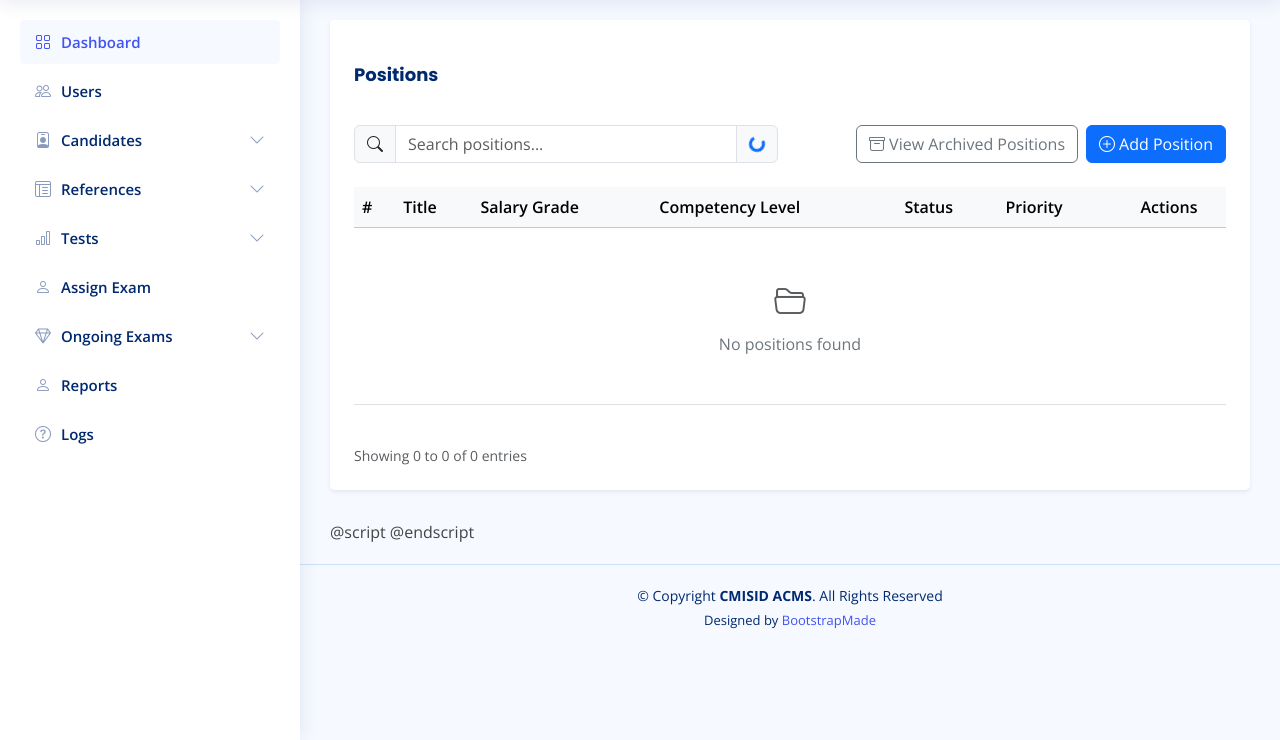
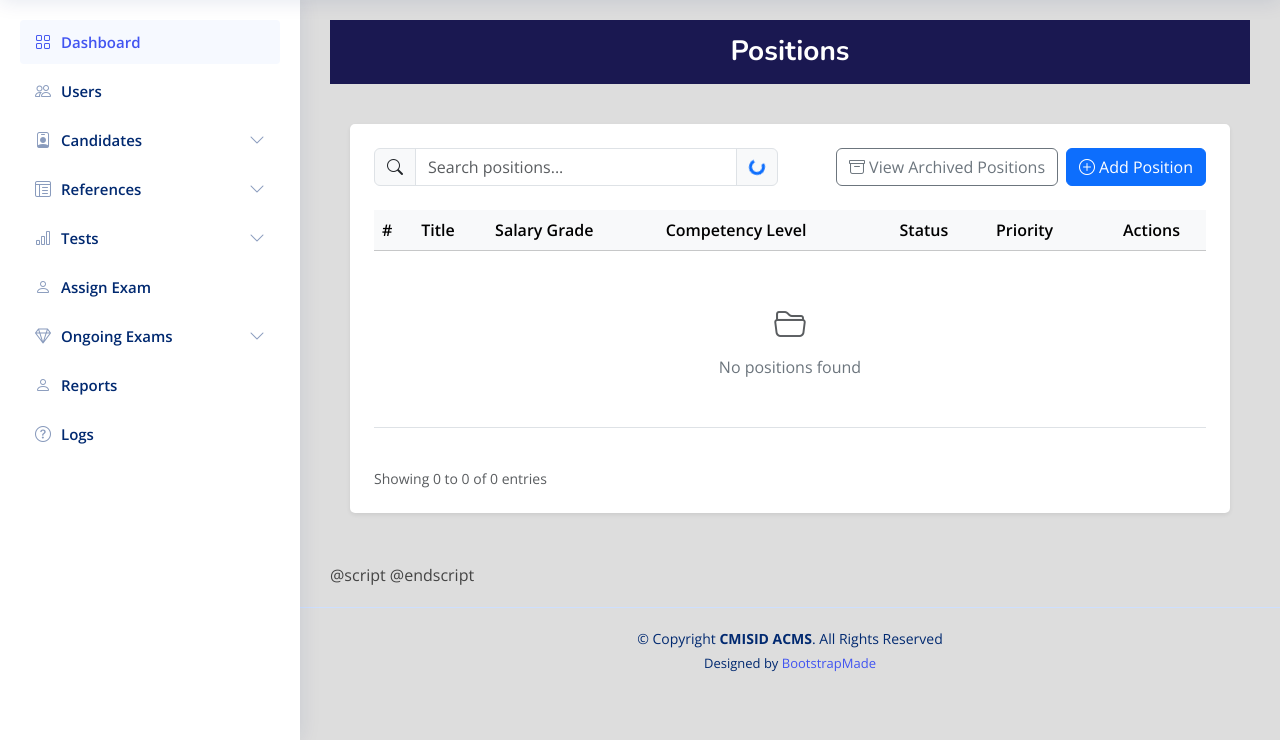
Before and after one commit to cmisidcdo/cmisid-trade-test, a Laravel app: page /references/positions in a window 1280 px wide. Shown: the part 60-800 px from the top of the page. Run offline with Laravel 12, Linux system fonts and the light colour scheme; a user stored in the database is signed in; data comes from the database, SQL or seed files in the repository; data that the repository does not hold is empty; some libraries are stand-ins or nearby versions.

Commit message:
03122025 05062
Updated headers under references and background color of the Positions page.

```diff
--- a/resources/views/livewire/references/evaluation-criterias.blade.php
+++ b/resources/views/livewire/references/evaluation-criterias.blade.php
@@ -1,8 +1,10 @@
 <div>
+    <div style="background-color: #1a1851; color: white; padding: 15px 0; text-align: center; width: 100%; margin-bottom: 20px;">
+        <h3 style="font-weight: bold; margin: 0;">Evaluation Criteria</h3>
+    </div>
     <section class="section dashboard">
         <div class="card shadow-sm border-0 rounded-3">
             <div class="card-body p-4">
-                <h5 class="card-title mb-4 fw-bold">Evaluation Criteria Management</h5>
 
                 <!-- Search and Action Buttons Row -->
                 <div class="row mb-4 align-items-center">
--- a/resources/views/livewire/references/offices.blade.php
+++ b/resources/views/livewire/references/offices.blade.php
@@ -1,8 +1,11 @@
 <div>
+    <div style="background-color: #1a1851; color: white; padding: 15px 0; text-align: center; width: 100%; margin-bottom: 20px;">
+        <h3 style="font-weight: bold; margin: 0;">Offices</h3>
+    </div>
+
     <section class="section dashboard">
         <div class="card shadow-sm border-0 rounded-3">
             <div class="card-body p-4">
-                <h5 class="card-title mb-4 fw-bold">Offices Management</h5>
 
                 <!-- Search and Action Buttons Row -->
                 <div class="row mb-4 align-items-center">
--- a/resources/views/livewire/references/positions.blade.php
+++ b/resources/views/livewire/references/positions.blade.php
@@ -1,8 +1,11 @@
 <div>
+    <div style="background-color: #1a1851; color: white; padding: 15px 0; text-align: center; width: 100%; margin-bottom: 20px;">
+        <h3 style="font-weight: bold; margin: 0;">Positions</h3>
+    </div>
+
     <section class="section dashboard">
         <div class="card shadow-sm">
             <div class="card-body p-4">
-                <h5 class="card-title fw-bold mb-4">Positions</h5>
 
                 <!-- Search and Action Buttons Row -->
                 <div class="row mb-4 align-items-center">
@@ -579,6 +582,11 @@
     @endscript
 
     <style>
+        /* Set body background to match the gray from screenshot */
+        body {
+            background-color: #DDDDDD;
+        }
+
         /* Improve table row hover effect */
         .table tbody tr:hover {
             background-color: rgba(0, 123, 255, 0.05);
@@ -619,6 +627,12 @@
             background-size: calc(0.75em + 0.375rem) calc(0.75em + 0.375rem);
         }
 
+        /* Add a light gray background to the dashboard section */
+        .section.dashboard {
+            background-color: #DDDDDD;
+            padding: 20px;
+        }
+
         /* Responsive adjustments */
         @media (max-width: 768px) {
             .table-responsive {
--- a/resources/views/livewire/references/priority-groups.blade.php
+++ b/resources/views/livewire/references/priority-groups.blade.php
@@ -1,8 +1,10 @@
 <div>
+    <div style="background-color: #1a1851; color: white; padding: 15px 0; text-align: center; width: 100%; margin-bottom: 20px;">
+        <h3 style="font-weight: bold; margin: 0;">Priority Groups</h3>
+    </div>
     <section class="section dashboard">
         <div class="card shadow-sm border-0 rounded-3">
             <div class="card-body p-4">
-                <h5 class="card-title mb-4 fw-bold">Priority Groups Management</h5>
 
                 <!-- Search and Action Buttons Row -->
                 <div class="row mb-4 align-items-center">
--- a/resources/views/livewire/references/skills.blade.php
+++ b/resources/views/livewire/references/skills.blade.php
@@ -1,8 +1,10 @@
 <div>
+    <div style="background-color: #1a1851; color: white; padding: 15px 0; text-align: center; width: 100%; margin-bottom: 20px;">
+        <h3 style="font-weight: bold; margin: 0;">Skills</h3>
+    </div>
   <section class="section dashboard">
       <div class="card shadow-sm border-0 rounded-3">
           <div class="card-body p-4">
-              <h5 class="card-title mb-4 fw-bold">Skills Management</h5>
 
               <!-- Search and Action Buttons Row -->
               <div class="row mb-4 align-items-center">
--- a/resources/views/livewire/references/venues.blade.php
+++ b/resources/views/livewire/references/venues.blade.php
@@ -1,8 +1,10 @@
 <div>
+    <div style="background-color: #1a1851; color: white; padding: 15px 0; text-align: center; width: 100%; margin-bottom: 20px;">
+        <h3 style="font-weight: bold; margin: 0;">Venues</h3>
+    </div>
     <section class="section dashboard">
         <div class="card shadow-sm border-0 rounded-3">
             <div class="card-body p-4">
-                <h5 class="card-title mb-4 fw-bold">Venues Management</h5>
 
                 <!-- Search and Action Buttons Row -->
                 <div class="row mb-4 align-items-center">
```
